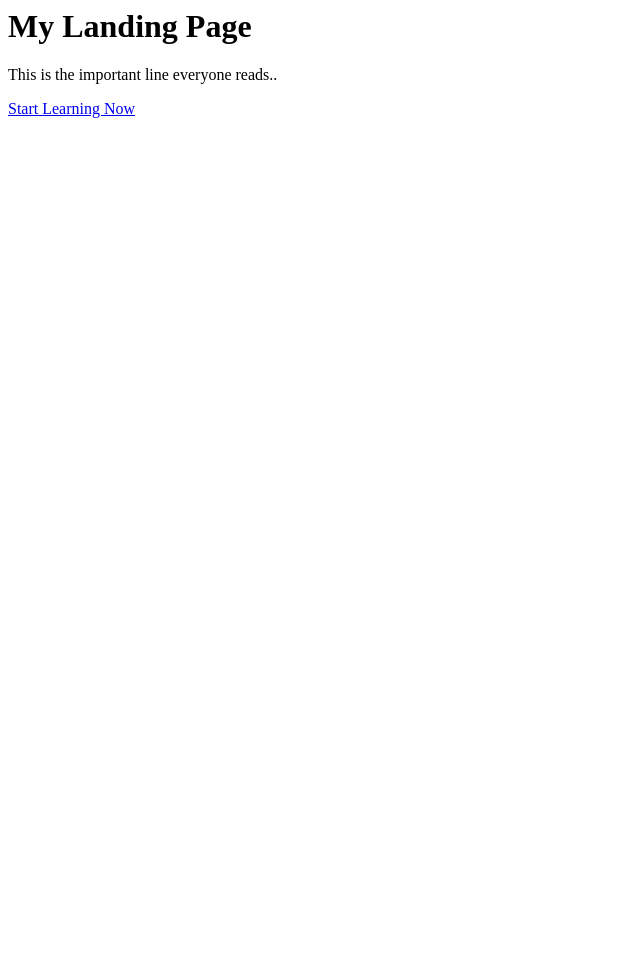
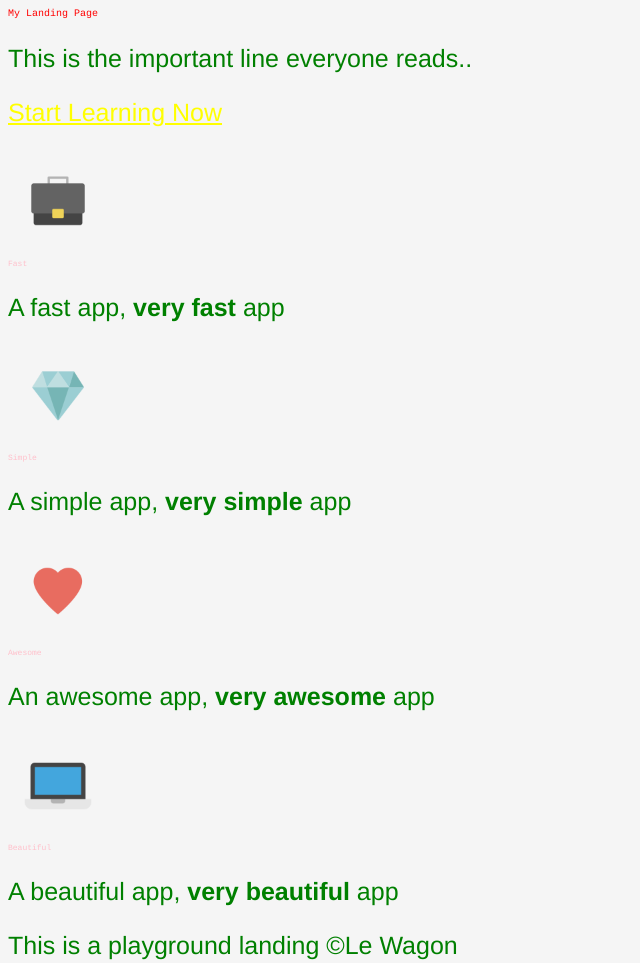
Before and after one commit to flip-in/landing-page, a plain HTML site: page index.html in a window 1280 px wide. Shown: the whole page, without its empty margins (0-640 px from the left). Before the commit the page ends 800 px from the top, so only its background shows below. Drawn offline with Linux system fonts and the light colour scheme.

Commit message:
skeleton

```diff
--- a/index.html
+++ b/index.html
@@ -10,6 +10,27 @@
     <!-- page's content -->
     <h1>My Landing Page</h1>
     <p>This is the important line everyone reads..</p>
-    <a href="#">Start Learning Now</a>
+    <p>
+      <a href="#">Start Learning Now</a>
+    </p>
+
+    <img src="images/briefcase.png" alt="briefcase" width="100">
+    <h2>Fast</h2>
+    <p>A fast app, <strong>very fast</strong> app</p>
+
+    <img src="images/diamond.png" alt="diamond" width="100">
+    <h2>Simple</h2>
+    <p>A simple app, <strong>very simple</strong> app</p>
+
+    <img src="images/heart.png" alt="heart" width="100">
+    <h2>Awesome</h2>
+    <p>An awesome app, <strong>very awesome</strong> app</p>
+
+    <img src="images/laptop.png" alt="laptop" width="100">
+    <h2>Beautiful</h2>
+    <p>A beautiful app, <strong>very beautiful</strong> app</p>
+
+    <p>This is a playground landing ©Le Wagon</p>
+
   </body>
 </html>
--- a/style.css
+++ b/style.css
@@ -0,0 +1,26 @@
+/* style.css */
+body{
+    background: rgb(245,245,245);
+    color: green;
+    font-size: 25px;
+    font-family: Helvetica;
+  }
+  h1{
+    font-family: Courier;
+    color: red;
+    font-weight: lighter;
+    font-size: 10px;
+  }
+  h2 {
+    font-family: Courier;
+    color: pink;
+    font-weight: lighter;
+    font-size: 8px;
+  }
+  a {
+    color: yellow;
+  }
+  a:hover {
+    text-decoration: none;
+    color: purple;
+  }
```
Also changed, not shown: images/briefcase.png (added), images/diamond.png (added), images/heart.png (added), images/laptop.png (added).
